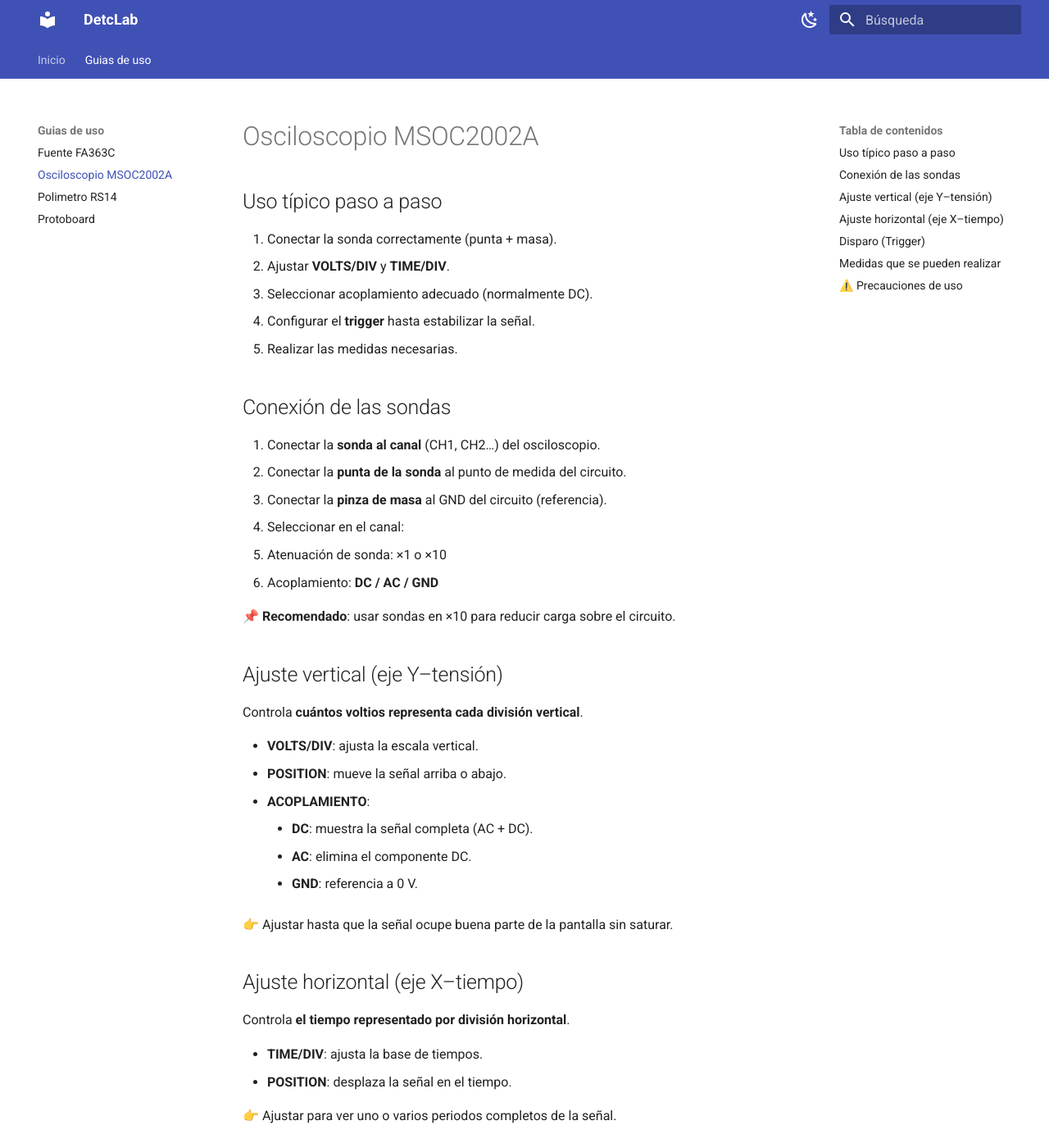
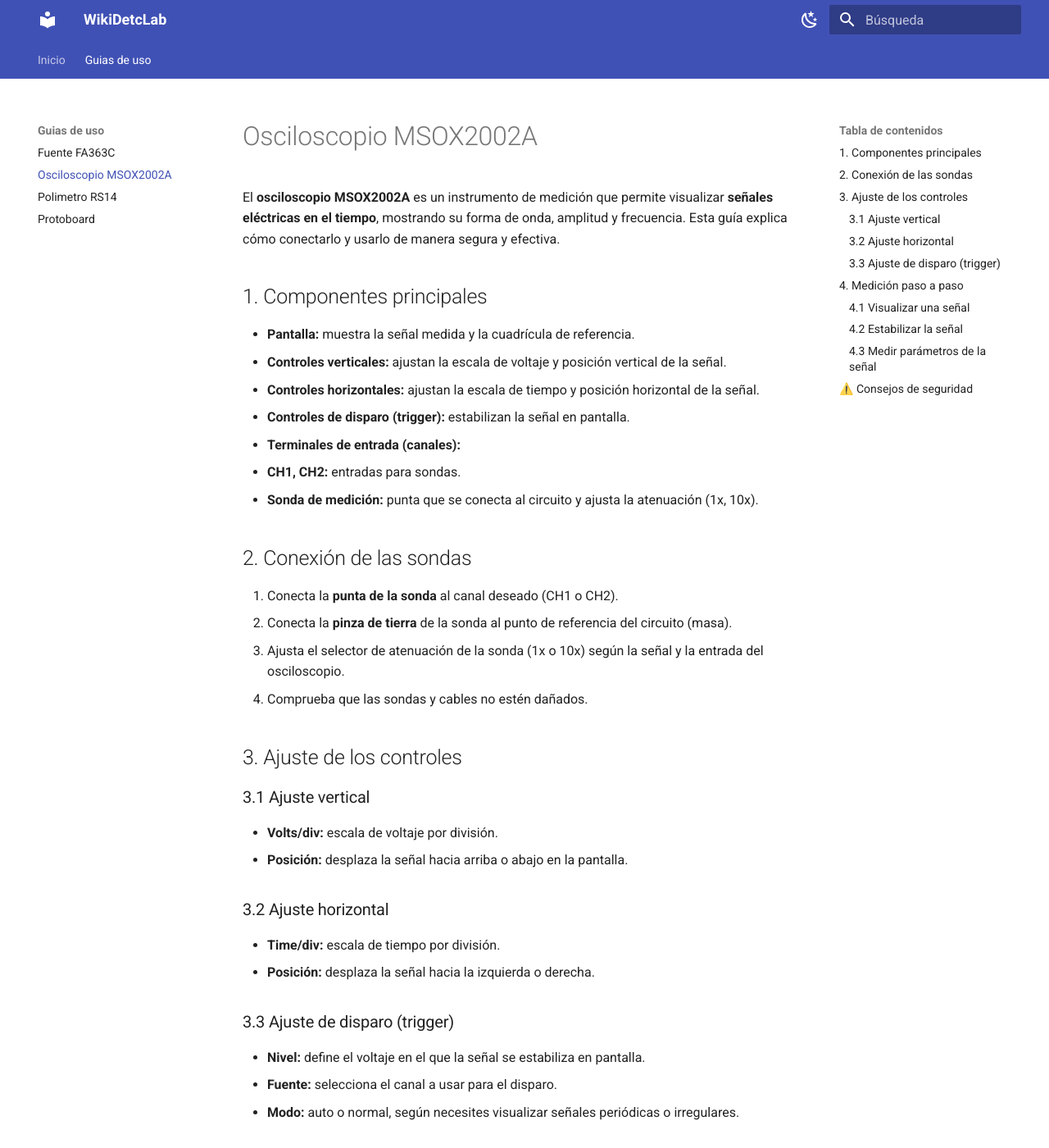
Before and after one commit to DetcLab/wikiDetcLab, an MkDocs documentation site: the page built from docs/Guias de uso/osciloscopio-MSOC2002A.md, in a window 1280 px wide and 1400 px high. Shown: the whole window at 82% size. Built offline with MkDocs 1.6.1 and Material for MkDocs 9.7.7, drawn with Linux system fonts in a browser that asks for light colours; some of the changed text lies outside the part shown.

Commit message:
Actualizacion de la wiki

```diff
--- a/docs/Guias de uso/osciloscopio-MSOC2002A.md
+++ b/docs/Guias de uso/osciloscopio-MSOC2002A.md
@@ -1,71 +1,65 @@
-# Osciloscopio MSOC2002A
+# Osciloscopio MSOX2002A
 
-##  Uso típico paso a paso
-1. Conectar la sonda correctamente (punta + masa).
-2. Ajustar **VOLTS/DIV** y **TIME/DIV**.
-3. Seleccionar acoplamiento adecuado (normalmente DC).
-4. Configurar el **trigger** hasta estabilizar la señal.
-5. Realizar las medidas necesarias.
+El **osciloscopio MSOX2002A** es un instrumento de medición que permite visualizar **señales eléctricas en el tiempo**, mostrando su forma de onda, amplitud y frecuencia. Esta guía explica cómo conectarlo y usarlo de manera segura y efectiva.
 
-## Conexión de las sondas
-1. Conectar la **sonda al canal** (CH1, CH2…) del osciloscopio.
-2. Conectar la **punta de la sonda** al punto de medida del circuito.
-3. Conectar la **pinza de masa** al GND del circuito (referencia).
-4. Seleccionar en el canal:
-   - Atenuación de sonda: ×1 o ×10
-   - Acoplamiento: **DC / AC / GND**
+## 1. Componentes principales
 
-📌 **Recomendado**: usar sondas en ×10 para reducir carga sobre el circuito.
+- **Pantalla:** muestra la señal medida y la cuadrícula de referencia.
+- **Controles verticales:** ajustan la escala de voltaje y posición vertical de la señal.
+- **Controles horizontales:** ajustan la escala de tiempo y posición horizontal de la señal.
+- **Controles de disparo (trigger):** estabilizan la señal en pantalla.
+- **Terminales de entrada (canales):**
+  - **CH1, CH2:** entradas para sondas.
+- **Sonda de medición:** punta que se conecta al circuito y ajusta la atenuación (1x, 10x).
 
-## Ajuste vertical (eje Y–tensión)
-Controla **cuántos voltios representa cada división vertical**.
+## 2. Conexión de las sondas
 
--  **VOLTS/DIV**: ajusta la escala vertical.
--  **POSITION**: mueve la señal arriba o abajo.
--  **ACOPLAMIENTO**:
-    - **DC**: muestra la señal completa (AC + DC).
-    - **AC**: elimina el componente DC.
-    - **GND**: referencia a 0 V.
+1. Conecta la **punta de la sonda** al canal deseado (CH1 o CH2).
+2. Conecta la **pinza de tierra** de la sonda al punto de referencia del circuito (masa).
+3. Ajusta el selector de atenuación de la sonda (1x o 10x) según la señal y la entrada del osciloscopio.
+4. Comprueba que las sondas y cables no estén dañados.
 
-👉 Ajustar hasta que la señal ocupe buena parte de la pantalla sin saturar.
+## 3. Ajuste de los controles
 
-## Ajuste horizontal (eje X–tiempo)
-Controla **el tiempo representado por división horizontal**.
+### 3.1 Ajuste vertical
 
--  **TIME/DIV**: ajusta la base de tiempos.
--  **POSITION**: desplaza la señal en el tiempo.
+- **Volts/div:** escala de voltaje por división.
+- **Posición:** desplaza la señal hacia arriba o abajo en la pantalla.
 
-👉 Ajustar para ver uno o varios periodos completos de la señal.
+### 3.2 Ajuste horizontal
 
-## Disparo (Trigger)
-El disparo **estabiliza la señal** para que no se mueva en pantalla.
+- **Time/div:** escala de tiempo por división.
+- **Posición:** desplaza la señal hacia la izquierda o derecha.
 
--  **SOURCE**: canal que dispara (CH1, CH2, EXT).
--  **SLOPE**: flanco de disparo
-    - Ascendente (↗)
-    - Descendente (↘)
-- **LEVEL**: nivel de tensión donde se produce el disparo.
-- **MODE**:
-    - **AUTO**: siempre muestra señal.
-    - **NORMAL**: solo muestra cuando hay disparo.
-    - **SINGLE**: captura un solo evento.
+### 3.3 Ajuste de disparo (trigger)
 
-👉 Ajustar el nivel hasta que la señal quede fija.
+- **Nivel:** define el voltaje en el que la señal se estabiliza en pantalla.
+- **Fuente:** selecciona el canal a usar para el disparo.
+- **Modo:** auto o normal, según necesites visualizar señales periódicas o irregulares.
 
-##  Medidas que se pueden realizar
--  **Tensión pico (Vp)**
--  **Tensión pico a pico (Vpp)**
--  **Tensión eficaz (RMS)**
--  **Periodo (T)**
--  **Frecuencia (f = 1/T)**
--  **Desfase entre señales** (usando dos canales)
--  **Forma de onda** (senoidal, cuadrada, triangular, ruido…)
+## 4. Medición paso a paso
 
-## ⚠️ Precauciones de uso
--  **No superar la tensión máxima** de entrada del osciloscopio ni de la sonda.
--  **Conectar siempre la pinza de masa** de la sonda a un punto de referencia común.
--  Evitar medir directamente circuitos conectados a red sin aislamiento.
--  Comprobar si la sonda está en **×1 o ×10** y ajustar el osciloscopio en consecuencia.
--  Empezar siempre con escalas grandes y reducir progresivamente.
+### 4.1 Visualizar una señal
 
----
+1. Conecta la sonda al circuito y al canal del osciloscopio.
+2. Ajusta **Volts/div** y **Time/div** hasta que la señal sea visible y clara.
+3. Ajusta la **posición vertical y horizontal** para centrar la señal.
+
+### 4.2 Estabilizar la señal
+
+1. Selecciona el canal en **trigger source**.
+2. Ajusta el **nivel de disparo** hasta que la señal se mantenga estable en pantalla.
+3. Usa el **modo auto** para señales continuas o **modo normal** para señales intermitentes.
+
+### 4.3 Medir parámetros de la señal
+
+- **Amplitud:** cuenta las divisiones verticales y multiplica por **Volts/div**.
+- **Periodo:** cuenta las divisiones horizontales y multiplica por **Time/div**.
+- **Frecuencia:** 1 / período.
+
+## ⚠️ Consejos de seguridad
+
+- Nunca conectes la sonda a un circuito cuya tensión supere la capacidad del osciloscopio.
+- Asegúrate de conectar la pinza de tierra al punto de referencia adecuado.
+- No toques las puntas metálicas con las manos mientras mides.
+- Apaga el osciloscopio después de usarlo para prolongar su vida útil.
--- a/mkdocs.yml
+++ b/mkdocs.yml
@@ -1,14 +1,12 @@
 site_dir: site
-site_name: DetcLab
+site_name: WikiDetcLab
 site_url: https://detclab.github.io/wikiDetcLab/
 site_description: Conocimiento
 
 theme:
   name: material
 
-
   nav:
-   - IoT: iot/index.md
    - Backend: backend/index.md
    - Frontend: frontend/index.md
 
```
Also changed, not shown: docs/Guias de uso/fuente-FA363C.md (+38 -0 lines), docs/Guias de uso/polimetro-RS14.md (+75 -0 lines), docs/Guias de uso/protoboard.md (+33 -0 lines).
